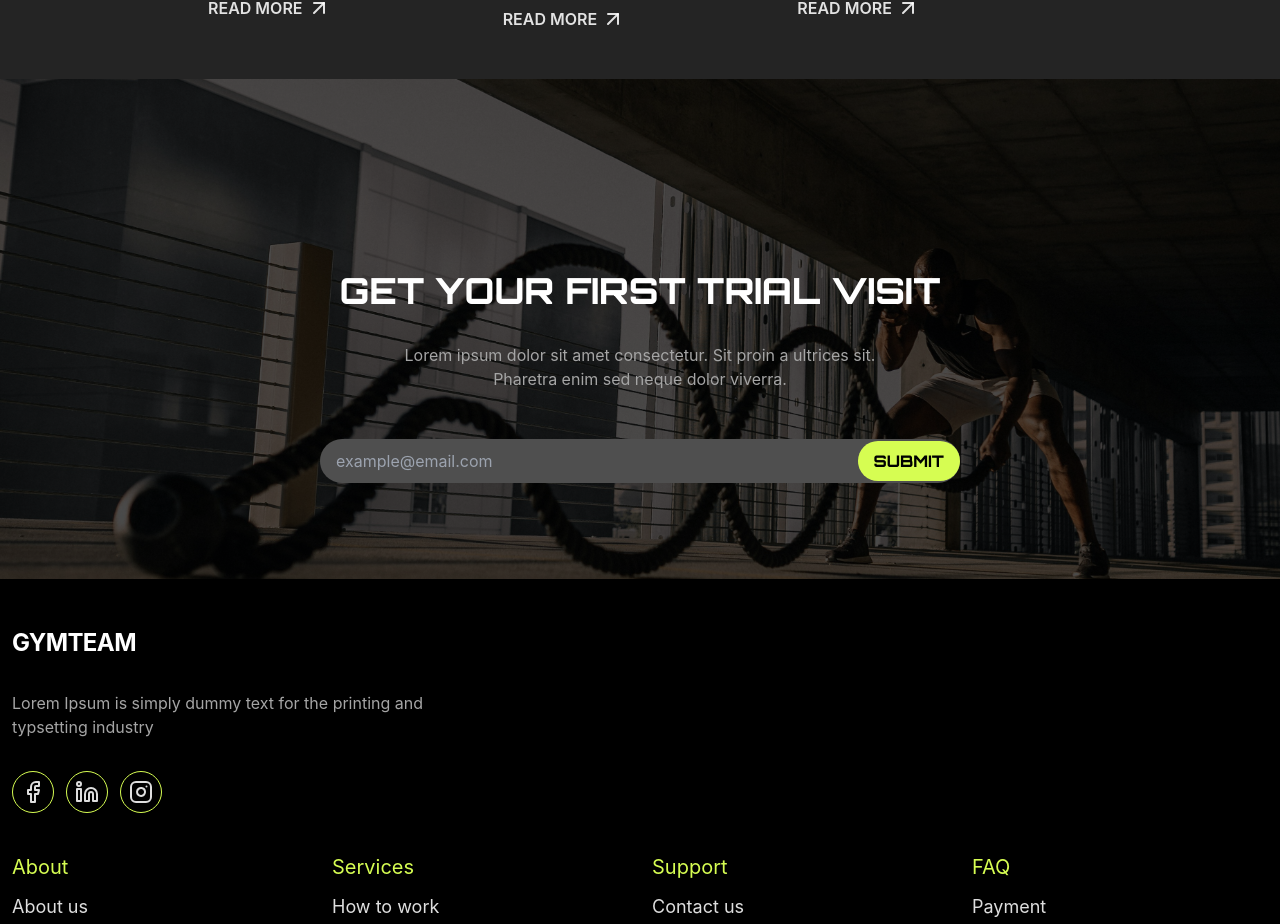
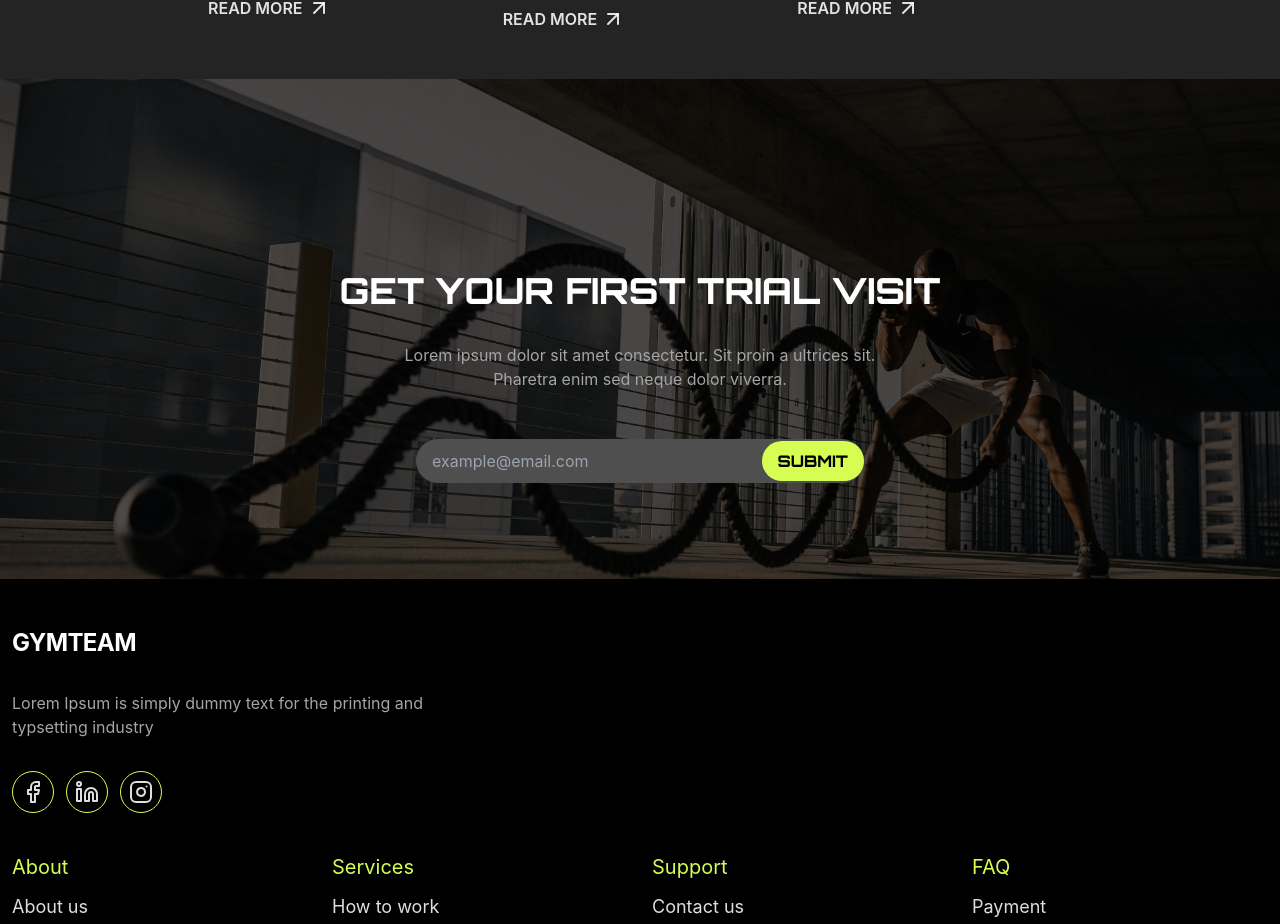
Before and after one commit to aehamdy/gymteam_landingpage, a React (Vite) app: page / in a window 1280 px wide. Shown: the part 4615-5539 px from the top of the page. Built offline with nearby package versions, Linux system fonts and the light colour scheme.

Commit message:
style: Adjust styling of Newsletter section

```diff
--- a/src/components/NewsLetter.jsx
+++ b/src/components/NewsLetter.jsx
@@ -7,7 +7,7 @@ function NewsLetter() {
       className="relative w-full h-[500px] py-section-spacing bg-cover bg-center bg-no-repeat before:absolute before:content[''] before:top-0 before:start-0 before:w-full before:h-full before:bg-black/[0.7]"
       style={{ backgroundImage: `url(${newsLetterImg})` }}
     >
-      <div className="absolute flex flex-col justify-center items-center gap-8 w-full h-full mx-auto">
+      <div className="px-section-horizontal-padding absolute flex flex-col justify-center items-center gap-8 w-full h-full mx-auto">
         <div className="mx-auto w-fit text-center">
           <SectionHeading text="get your first trial visit" />
           <p className="mb-4 text-secondary-paragraph">
```
